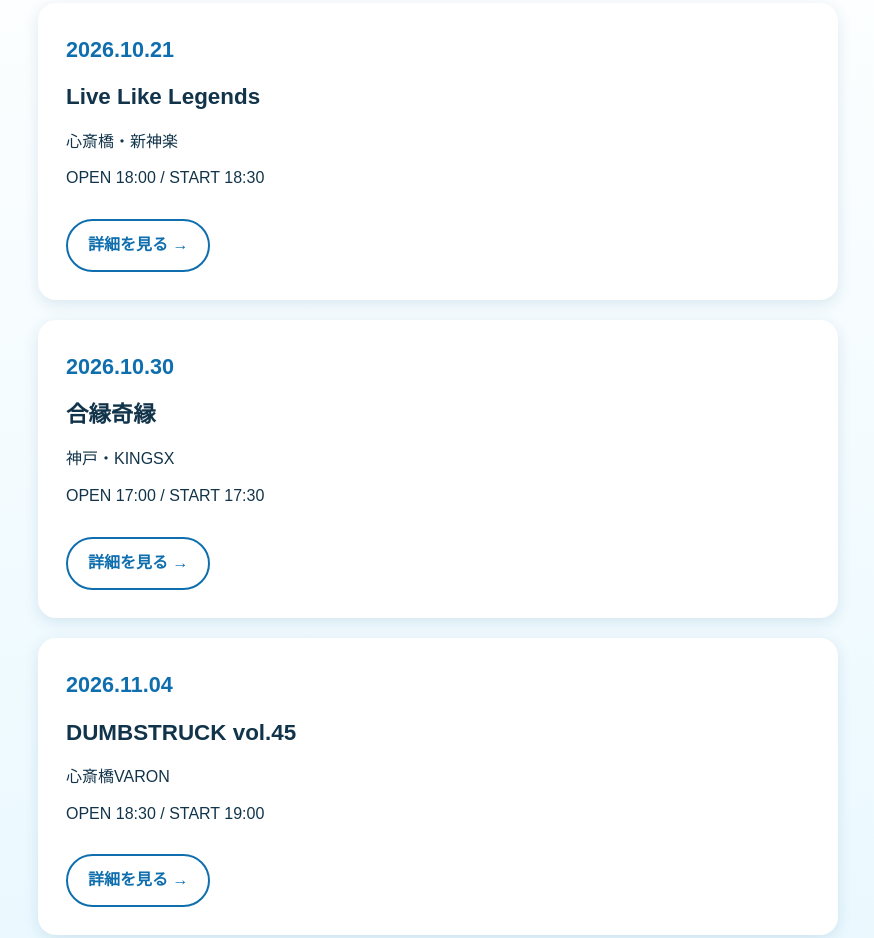
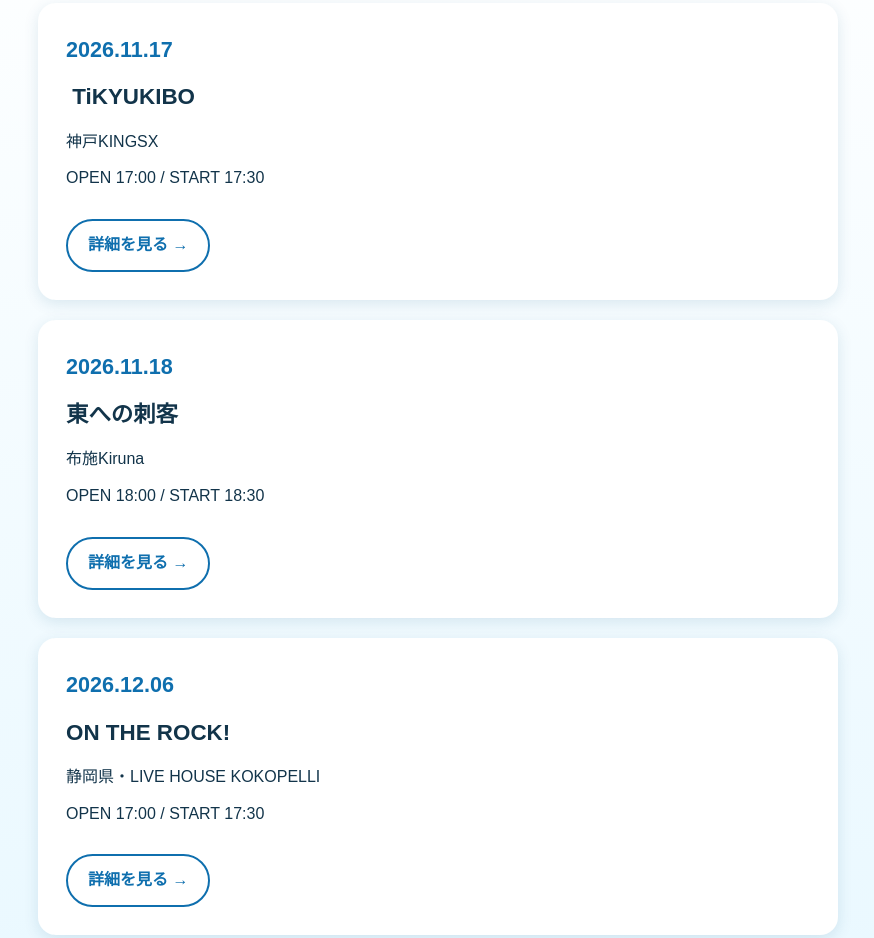
Before and after one commit to skapuncelt/skapuncelt.github.io, a plain HTML site: page index.html in a window 1280 px wide. Shown: the part 2365-3303 px from the top of the page, without its empty margins (202-1076 px from the left). Drawn offline with Linux system fonts and the light colour scheme.

Commit message:
Update index.html

```diff
--- a/index.html
+++ b/index.html
@@ -101,22 +101,22 @@
 
 
                 <article class="live-item">
-                    <p class="live-date">2026.10.21</p>
-                    <h3>Live Like Legends</h3>
-                    <p>心斎橋・新神楽</p>
-                    <p>OPEN 18:00 / START 18:30</p>
-                    <a href="live-2026-10-21.html" class="detail-button">
+                    <p class="live-date">2026.11.17</p>
+                    <h3> TiKYUKIBO</h3>
+                    <p>神戸KINGSX</p>
+                    <p>OPEN 17:00 / START 17:30</p>
+                    <a href="live-2026-11-17.html" class="detail-button">
                         詳細を見る →
                     </a>
                 </article>
 
 
                  <article class="live-item">
-                    <p class="live-date">2026.10.30</p>
-                    <h3>合縁奇縁</h3>
-                    <p>神戸・KINGSX</p>
-                    <p>OPEN 17:00 / START 17:30</p>
-                    <a href="live-2026-10-30.html" class="detail-button">
+                    <p class="live-date">2026.11.18</p>
+                    <h3>東への刺客</h3>
+                    <p>布施Kiruna</p>
+                    <p>OPEN 18:00 / START 18:30</p>
+                    <a href="live-2026-11-18.html" class="detail-button">
                         詳細を見る →
                     </a>
                  </article>
@@ -125,11 +125,11 @@
 
 
                 <article class="live-item">
-                    <p class="live-date">2026.11.04</p>
-                    <h3>DUMBSTRUCK vol.45</h3>
-                    <p>心斎橋VARON</p>
-                    <p>OPEN 18:30 / START 19:00</p>
-                    <a href="live-2026-11-04.html" class="detail-button">
+                    <p class="live-date">2026.12.06</p>
+                    <h3>ON THE ROCK!</h3>
+                    <p>静岡県・LIVE HOUSE KOKOPELLI</p>
+                    <p>OPEN 17:00 / START 17:30</p>
+                    <a href="live-2026-12-06.html" class="detail-button">
                         詳細を見る →
                     </a>
                 </article>
```
